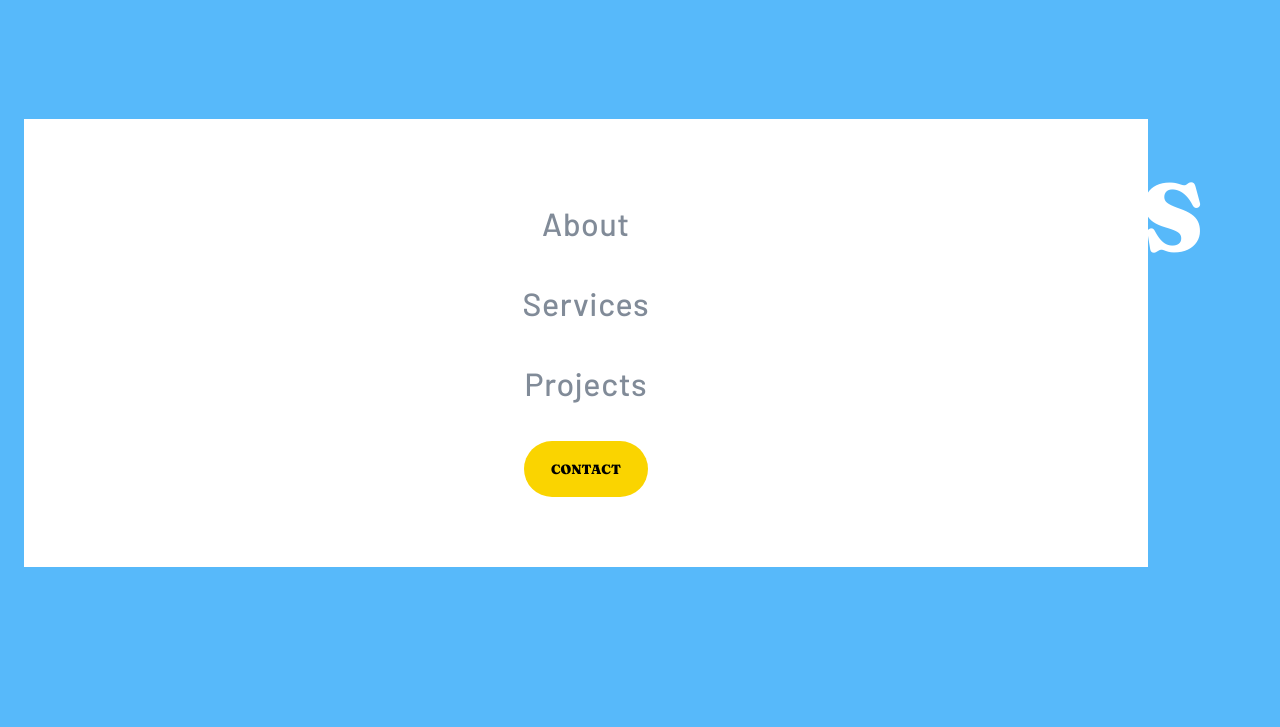
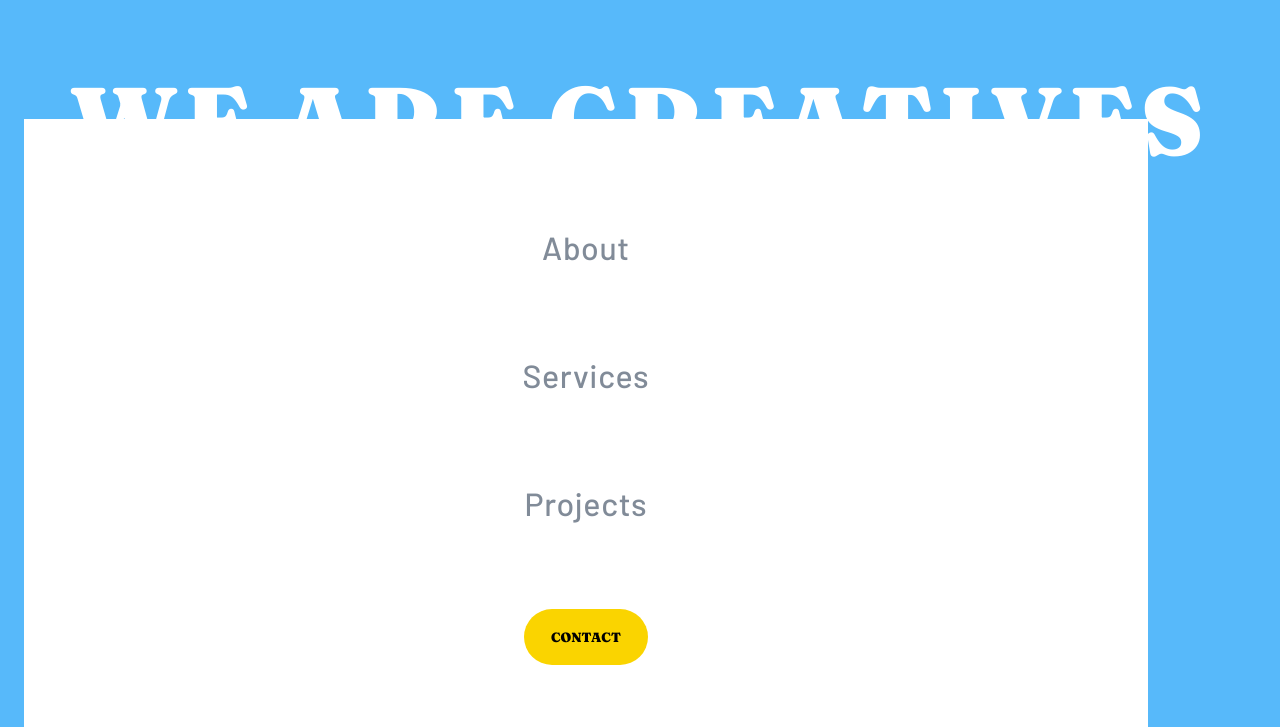
Before and after one commit to ORayy/Frontend-Mentor-Challanges, a plain HTML site: page index.html in a window 1280 px wide. Both pictures are taken after a click on the link 1244 px from the left and 51 px from the top of the page. Shown: the part 73-800 px from the top of the page. Drawn offline with Linux system fonts and the light colour scheme.

Commit message:
refactored styling for the contact button and other nav links

```diff
--- a/style.css
+++ b/style.css
@@ -137,7 +137,7 @@ p {
 .dropdown-menu {
     background-color: white;
     width: 87.8%;
-    height: 14em;
+    height: 20em;
     position: absolute;
     top: 6em;
 
@@ -146,7 +146,7 @@ p {
     justify-content: center;
     align-items: center;
 
-    line-height: 2.5em;
+    line-height: 4em;
     letter-spacing: .020em;
 
 
@@ -186,6 +186,10 @@ p {
     border-radius: 50px;
 }
 
+.list-itrem {
+    padding-top: 1.5em;
+}
+
 
 .site-nav {
     display: flex;
@@ -211,7 +215,6 @@ p {
 }
 
 .hero h1 {
-    padding-top: 1em;
     margin-bottom: 1.5em;
 }
 
```
